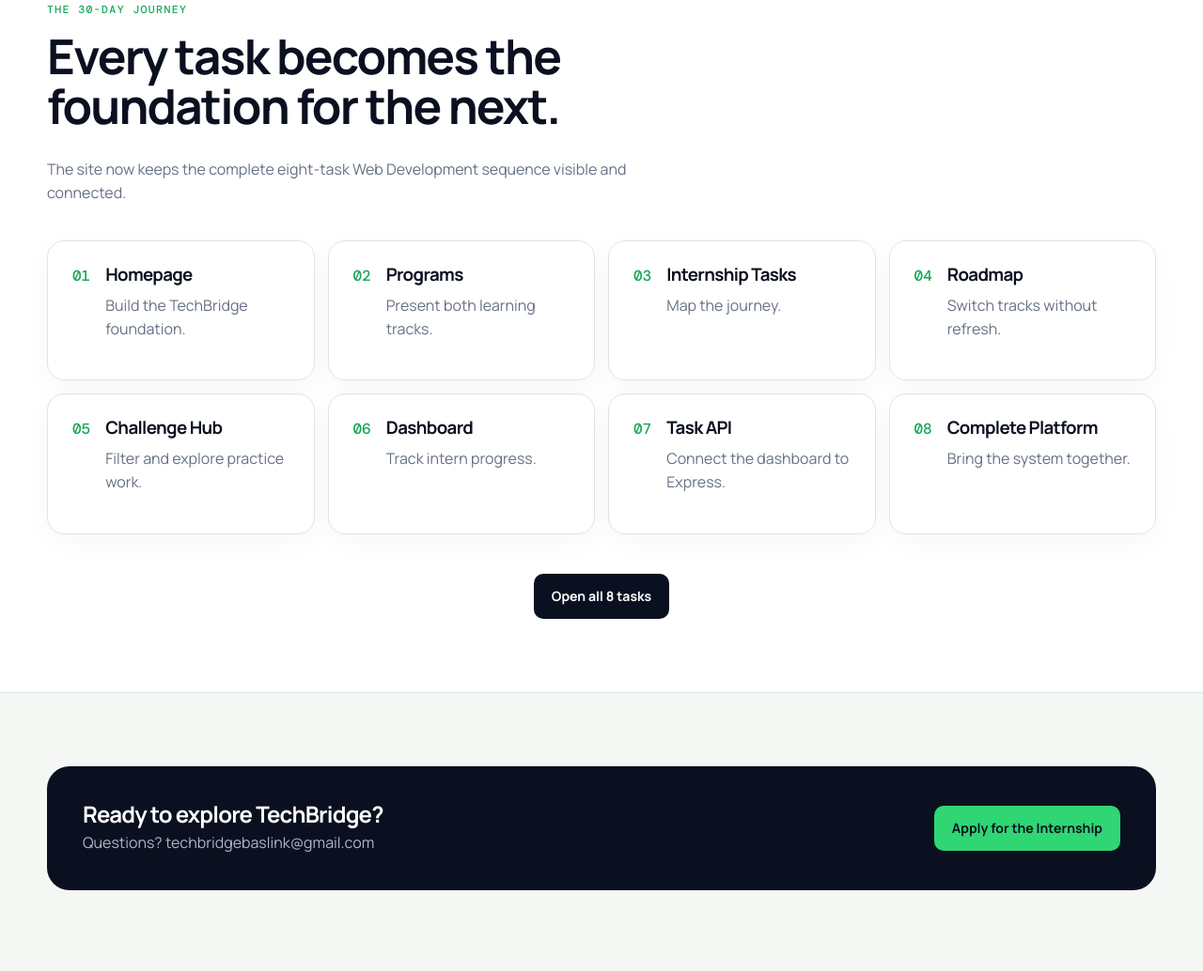
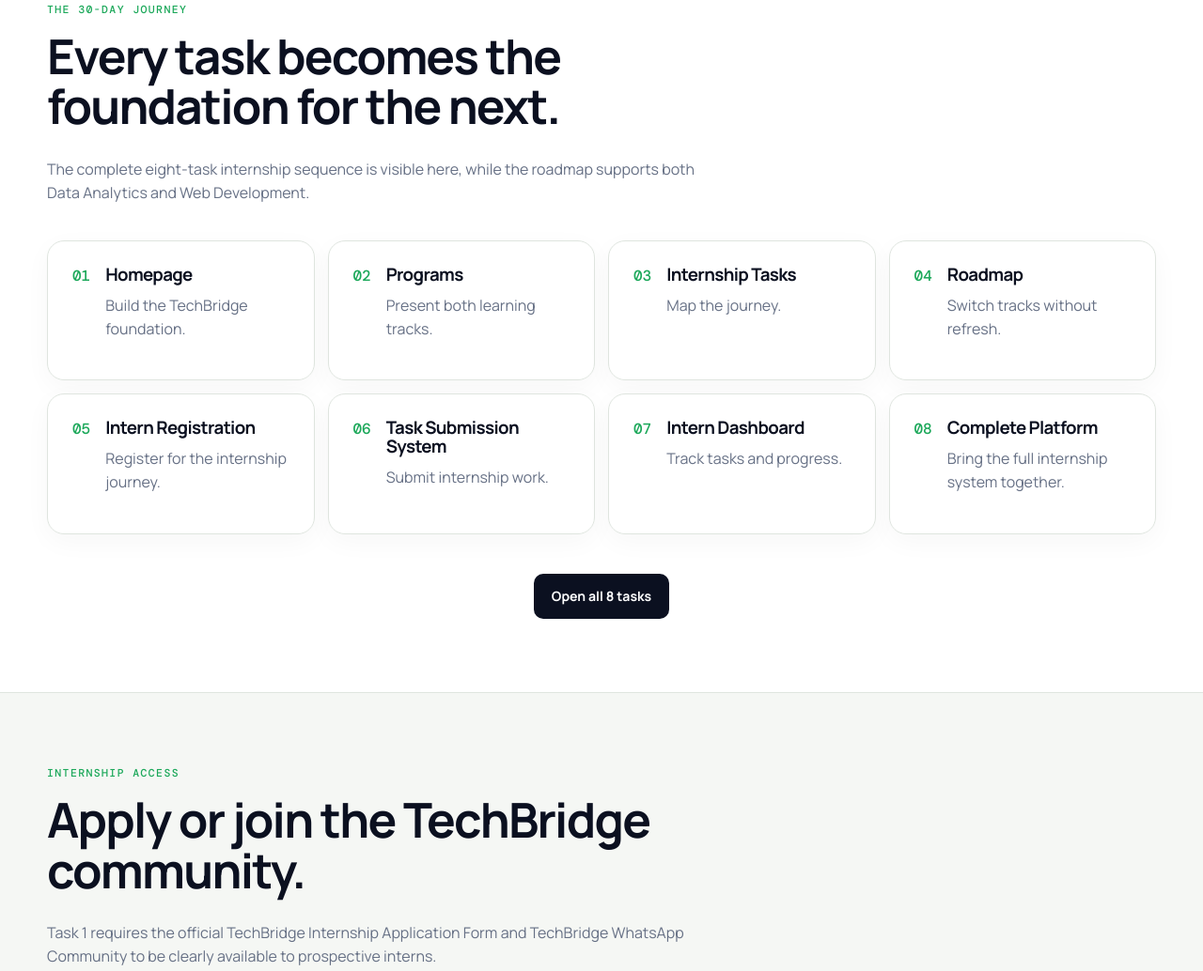
Before and after one commit to abenajuliana04-lang/techbridge-website, a website: page index.html in a window 1280 px wide. Shown: the part 1715-2749 px from the top of the page at 94% size. Drawn offline with nearby package versions, Linux system fonts and the light colour scheme.

Commit message:
Fix internship links and align task sequence

```diff
--- a/index.html
+++ b/index.html
@@ -4,7 +4,7 @@
 <header class="site-header"><nav class="nav wrap">
 <a href="index.html" class="brand"><img src="techbridge-logo.png" alt="TechBridge"></a><button class="nav-toggle" id="navToggle" aria-label="Open menu">☰</button>
 <ul class="nav-links" id="navLinks">
-<li><a href="index.html#about">About</a></li><li><a href="programs.html">Programs</a></li><li><a href="tasks.html">8 Tasks</a></li><li><a href="roadmap.html">Roadmap</a></li><li><a href="challenges.html">Challenges</a></li><li><a href="dashboard.html">Dashboard</a></li><li><a href="index.html#contact" class="nav-cta">Apply Now</a></li>
+<li><a href="index.html#about">About</a></li><li><a href="programs.html">Programs</a></li><li><a href="tasks.html">8 Tasks</a></li><li><a href="roadmap.html">Roadmap</a></li><li><a href="challenges.html">Challenges</a></li><li><a href="dashboard.html">Dashboard</a></li><li><a href="#apply" class="nav-cta">Apply / Join Community</a></li>
 </ul></nav></header>
 <main>
 <section class="hero" id="about"><div class="wrap hero-grid"><div>
@@ -12,10 +12,10 @@
 <p class="hero-tag">Bridging Learning to Real-World Experience through practical programs, an 8-task 30-day internship, challenges, a live roadmap and an intern dashboard.</p>
 <div class="hero-actions"><a href="tasks.html" class="btn btn-primary">Explore the 8 tasks →</a><a href="roadmap.html" class="btn btn-outline">View roadmap</a></div>
 </div>
-<div class="hero-panel"><div class="panel-top"><span>INTERNSHIP / WEB DEVELOPMENT</span><span class="live-dot">LIVE SYSTEM</span></div><div class="hero-metric">08<span> tasks</span></div><p>One connected learning journey from homepage to complete internship platform.</p><div class="mini-progress"><span></span></div><div class="metric-row"><div><b>30</b><small>DAYS</small></div><div><b>2</b><small>TRACKS</small></div><div><b>∞</b><small>BUILD</small></div></div></div>
+<div class="hero-panel"><div class="panel-top"><span>30-DAY INTERNSHIP / 2 TRACKS</span><span class="live-dot">LIVE SYSTEM</span></div><div class="hero-metric">08<span> tasks</span></div><p>One connected learning journey from homepage to complete internship platform.</p><div class="mini-progress"><span></span></div><div class="metric-row"><div><b>30</b><small>DAYS</small></div><div><b>2</b><small>TRACKS</small></div><div><b>∞</b><small>BUILD</small></div></div></div>
 </div></section>
 
-<section class="alt"><div class="wrap"><div class="stats-strip"><div><b>02</b><span>Learning programs</span></div><div><b>08</b><span>Web development tasks</span></div><div><b>02</b><span>Roadmap tracks</span></div><div><b>06</b><span>Practical challenges</span></div></div></div></section>
+<section class="alt"><div class="wrap"><div class="stats-strip"><div><b>02</b><span>Learning programs</span></div><div><b>08</b><span>Internship tasks</span></div><div><b>02</b><span>Roadmap tracks</span></div><div><b>02</b><span>Internship tracks</span></div></div></div></section>
 
 <section><div class="wrap"><div class="section-head"><div class="eyebrow">What you can learn</div><h2>Two tracks. Practical from day one.</h2><p>TechBridge currently offers Data Analytics and Web Development, with skills designed around doing real work.</p></div>
 <div class="grid-2">
@@ -23,7 +23,7 @@
 <div class="card program-card"><div><span class="program-number">02 / WEB DEVELOPMENT</span><h3>Turn ideas into experiences people can use.</h3><p>HTML, CSS, JavaScript, Git/GitHub and the practice of building complete web projects.</p></div><div class="program-skills"><span class="chip">HTML</span><span class="chip">CSS</span><span class="chip">JavaScript</span><span class="chip">Git / GitHub</span></div></div>
 </div></div></section>
 
-<section class="alt" id="internship"><div class="wrap"><div class="section-head"><div class="eyebrow">The 30-day journey</div><h2>Every task becomes the foundation for the next.</h2><p>The site now keeps the complete eight-task Web Development sequence visible and connected.</p></div>
+<section class="alt" id="internship"><div class="wrap"><div class="section-head"><div class="eyebrow">The 30-day journey</div><h2>Every task becomes the foundation for the next.</h2><p>The complete eight-task internship sequence is visible here, while the roadmap supports both Data Analytics and Web Development.</p></div>
 <div class="grid-4">
 <div class="card number-card"><span class="num">01</span><div><h3>Homepage</h3><p>Build the TechBridge foundation.</p></div></div>
 <div class="card number-card"><span class="num">02</span><div><h3>Programs</h3><p>Present both learning tracks.</p></div></div>
@@ -31,15 +31,15 @@
 <div class="card number-card"><span class="num">04</span><div><h3>Roadmap</h3><p>Switch tracks without refresh.</p></div></div>
 </div>
 <div class="grid-4" style="margin-top:14px">
-<div class="card number-card"><span class="num">05</span><div><h3>Challenge Hub</h3><p>Filter and explore practice work.</p></div></div>
-<div class="card number-card"><span class="num">06</span><div><h3>Dashboard</h3><p>Track intern progress.</p></div></div>
-<div class="card number-card"><span class="num">07</span><div><h3>Task API</h3><p>Connect the dashboard to Express.</p></div></div>
-<div class="card number-card"><span class="num">08</span><div><h3>Complete Platform</h3><p>Bring the system together.</p></div></div>
+<div class="card number-card"><span class="num">05</span><div><h3>Intern Registration</h3><p>Register for the internship journey.</p></div></div>
+<div class="card number-card"><span class="num">06</span><div><h3>Task Submission System</h3><p>Submit internship work.</p></div></div>
+<div class="card number-card"><span class="num">07</span><div><h3>Intern Dashboard</h3><p>Track tasks and progress.</p></div></div>
+<div class="card number-card"><span class="num">08</span><div><h3>Complete Platform</h3><p>Bring the full internship system together.</p></div></div>
 </div>
 <div class="center mt-lg"><a href="tasks.html" class="btn btn-dark">Open all 8 tasks</a></div></div></section>
 
-<section><div class="wrap"><div class="cta-band" id="contact"><div><h2>Ready to explore TechBridge?</h2><p>Questions? techbridgebaslink@gmail.com</p></div><a href="https://forms.gle/techbridge-internship-application" target="_blank" rel="noopener" class="btn btn-primary">Apply for the Internship</a></div></div></section>
+<section id="apply"><div class="wrap"><div class="section-head"><div class="eyebrow">Internship access</div><h2>Apply or join the TechBridge community.</h2><p>Task 1 requires the official TechBridge Internship Application Form and TechBridge WhatsApp Community to be clearly available to prospective interns.</p></div><div class="grid-2"><div class="card"><div class="program-number">APPLICATION</div><h3>TechBridge Internship Application Form</h3><p>Use the official application form to apply for the 30-Day Practical Internship.</p><a href="https://forms.gle/techbridge-internship-application" target="_blank" rel="noopener" class="btn btn-primary">Open Application Form →</a></div><div class="card"><div class="program-number">COMMUNITY</div><h3>TechBridge WhatsApp Community</h3><p>Join the official community for TechBridge internship updates and communication.</p><a href="https://chat.whatsapp.com/techbridge-community" target="_blank" rel="noopener" class="btn btn-outline">Join WhatsApp Community →</a></div></div><div class="center mt-lg"><p>Need help? <a href="mailto:techbridgebaslink@gmail.com">techbridgebaslink@gmail.com</a></p></div></div></section>
 </main>
-<footer class="site-footer"><div class="wrap"><div class="footer-grid"><div><div class="footer-brand"><img src="techbridge-logo.png" alt="TechBridge"></div><p>Bridging Learning to Real-World Experience. A program by Baselink Services Limited.</p></div><div><h4>Explore</h4><a href="programs.html">Programs</a><a href="tasks.html">8 Tasks</a><a href="roadmap.html">Roadmap</a><a href="challenges.html">Challenge Hub</a><a href="dashboard.html">Dashboard</a></div><div><h4>Contact</h4><a href="mailto:techbridgebaslink@gmail.com">techbridgebaslink@gmail.com</a><a href="https://chat.whatsapp.com/techbridge-community" target="_blank" rel="noopener">WhatsApp Community</a></div></div><div class="footer-bottom">© 2026 TechBridge by Baselink Services Limited. All rights reserved.</div></div></footer>
+<footer class="site-footer"><div class="wrap"><div class="footer-grid"><div><div class="footer-brand"><img src="techbridge-logo.png" alt="TechBridge"></div><p>Bridging Learning to Real-World Experience. A program by Baselink Services Limited.</p></div><div><h4>Explore</h4><a href="programs.html">Programs</a><a href="tasks.html">8 Tasks</a><a href="roadmap.html">Roadmap</a><a href="challenges.html">Challenge Hub</a><a href="dashboard.html">Dashboard</a></div><div><h4>Contact</h4><a href="mailto:techbridgebaslink@gmail.com">techbridgebaslink@gmail.com</a><a href="https://chat.whatsapp.com/techbridge-community" target="_blank" rel="noopener">TechBridge WhatsApp Community</a></div></div><div class="footer-bottom">© 2026 TechBridge by Baselink Services Limited. All rights reserved.</div></div></footer>
 <script>document.getElementById('navToggle').addEventListener('click',()=>document.getElementById('navLinks').classList.toggle('open'));</script>
 </body></html>
```
